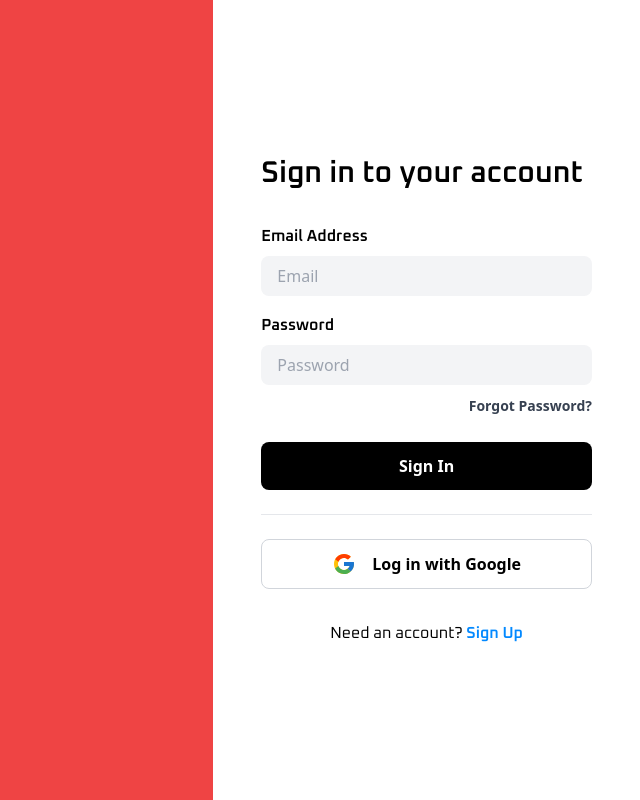
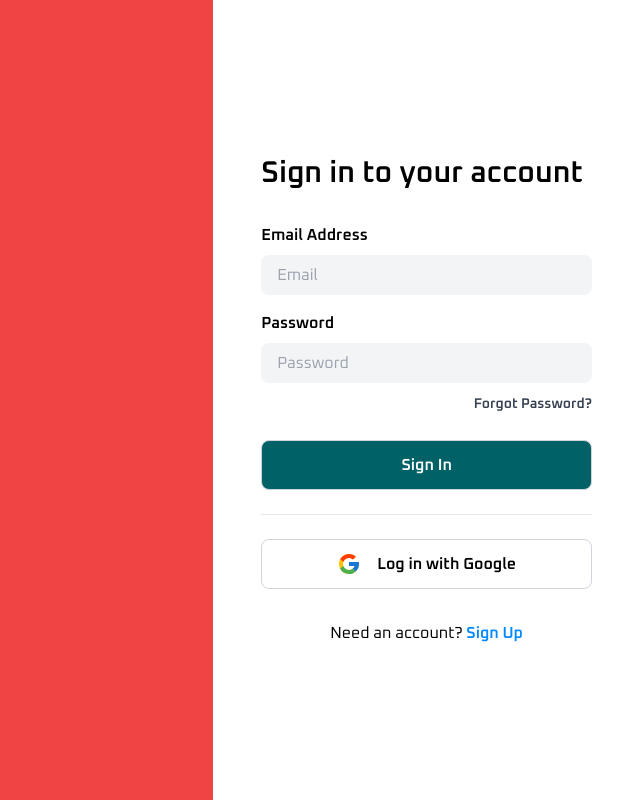
Before and after one commit to mrizkiaiman/ShonenPlays-ReactJS-ecommerce, a React (Create React App) app: page / in a window 1280 px wide. Shown: the whole page, without its empty margins (640-1280 px from the left). Built offline with nearby package versions, Linux system fonts and the light colour scheme.

Commit message:
Change font default to Oxanium

```diff
--- a/src/components/forms/FormButton/index.js
+++ b/src/components/forms/FormButton/index.js
@@ -10,7 +10,10 @@ export default function FormButton({customStyle, className, title}) {
       className={
         className
           ? className
-          : 'block w-full px-4 py-3 mt-6 font-semibold text-white transition duration-500 ease-in-out transform bg-black rounded-lg hover:bg-gray-800 hover:to-black focus:shadow-outline focus:outline-none focus:ring-2 ring-offset-current ring-offset-2'
+          : `block w-full px-4 py-3 mt-6
+          font-semibold text-white bg-d-green rounded-lg hover:bg-white
+          hover:text-d-green border-gray-300 border
+          transition duration-400 ease-in-out`
       }>
       {title}
     </button>
--- a/src/components/parts/Button/index.js
+++ b/src/components/parts/Button/index.js
@@ -6,7 +6,8 @@ export default function Button({title, className, onSubmit, icon}) {
       className={
         className
           ? className
-          : 'flex justify-center items-center border border-gray-300 w-full px-4 py-3 mt-6 font-semibold text-black bg-white rounded-lg'
+          : `flex justify-center items-center border border-gray-300 w-full
+          px-4 py-3 mt-6 font-semibold text-black bg-white rounded-lg`
       }>
       {icon ? icon : null}
       {title}
--- a/src/pages/SignIn/index.js
+++ b/src/pages/SignIn/index.js
@@ -10,8 +10,8 @@ export default function SignIn() {
   const {Form, FormButton, FormField} = Forms
   const {Button} = Parts
   return (
-    <section className="flex flex-col items-center h-screen md:flex-row ">
-      <div className="hidden w-full h-screen bg-red-500 lg:block md:w-1/3 lg:w-2/3"></div>
+    <section className="mainContainer">
+      <div className="bannerContainer"></div>
       <div className="signInContainer">
         <div className="signInContainer--formContainer">
           <Form
@@ -21,17 +21,15 @@ export default function SignIn() {
               console.log(values)
             }}>
             <>
-              <p className="font-oxanium text-3xl font-semibold mb-8">
+              <p className="text-3xl font-semibold mb-8">
                 Sign in to your account
               </p>
               <div className="mb-4">
-                <label className="font-oxanium font-semibold">
-                  Email Address
-                </label>
+                <label className="font-semibold">Email Address</label>
                 <FormField name="email" placeholder="Email" />
               </div>
               <div className="mb-1">
-                <label className="font-oxanium font-semibold">Password</label>
+                <label className="font-semibold">Password</label>
                 <FormField
                   type="password"
                   name="password"
@@ -41,6 +39,7 @@ export default function SignIn() {
               <div class="mt-2 text-right">
                 <a
                   target="_blank"
+                  rel="noreferrer"
                   href="https://mrizkiaiman.wordpress.com"
                   class="text-sm font-semibold leading-relaxed text-gray-700 hover:text-black focus:text-blue-700">
                   Forgot Password?
@@ -49,16 +48,18 @@ export default function SignIn() {
               <FormButton type="submit" title="Sign In" />
               <hr className="w-full border-t my-4 mt-6 border-gray-200" />
               <Button
-                icon={<img src={GoogleIcon} className="mr-4" />}
+                icon={
+                  <img src={GoogleIcon} className="mr-4" alt="google-icon" />
+                }
                 title={'Log in with Google'}
               />
-
-              <p class="mt-8 text-center font-oxanium">
+              <p class="mt-8 text-center">
                 Need an account?{' '}
                 <a
                   target="_blank"
+                  rel="noreferrer"
                   href="https://mrizkiaiman.wordpress.com"
-                  class="font-semibold font-oxanium text-f-blue hover:text-blue-700">
+                  class="font-semibold text-f-blue hover:text-blue-700">
                   Sign Up
                 </a>
               </p>
--- a/src/pages/SignIn/style.scss
+++ b/src/pages/SignIn/style.scss
@@ -1,3 +1,11 @@
+.mainContainer {
+  @apply flex flex-col items-center h-screen md:flex-row;
+}
+
+.bannerContainer {
+  @apply hidden w-full h-screen bg-red-500 lg:block md:w-1/3 lg:w-2/3;
+}
+
 .signInContainer {
   @apply flex items-center justify-center w-full h-screen px-6 bg-white md:max-w-md lg:max-w-full md:mx-auto md:w-1/2 xl:w-1/3 lg:px-16 xl:px-12;
 
--- a/tailwind.config.js
+++ b/tailwind.config.js
@@ -10,7 +10,7 @@ module.exports = {
         'f-blue': '#0389FF',
       },
       fontFamily: {
-        oxanium: ['Oxanium', 'cursive'],
+        sans: ['Oxanium', 'cursive'],
       },
     },
   },
```
